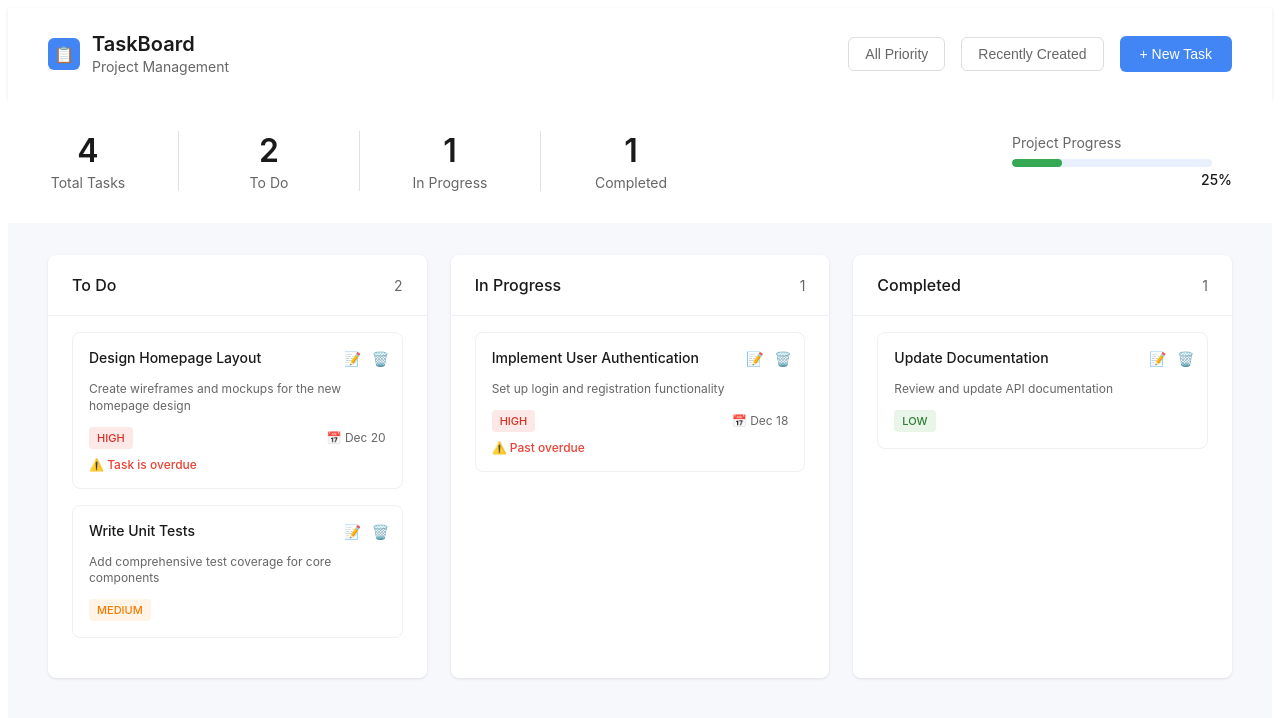
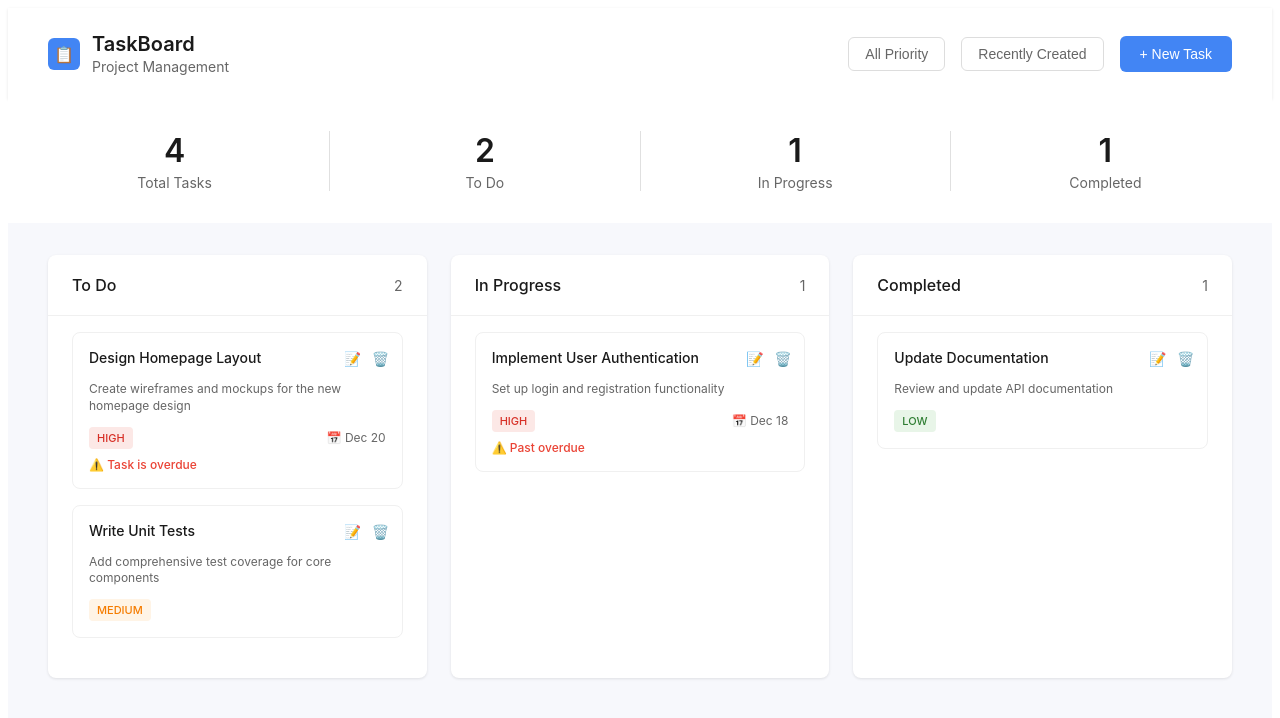
Before and after one commit to Vasudha293/Task-Manager-App, a React (Create React App) app: page / in a window 1280 px wide. Shown: the top 718 px of the page. Built offline with nearby package versions, Linux system fonts and the light colour scheme.

Commit message:
Update statistics layout: remove progress section and add dividers between stats

```diff
--- a/src/BasicApp.js
+++ b/src/BasicApp.js
@@ -59,11 +59,7 @@ function BasicApp() {
     }
   };
 
-  const moveTask = (taskId, newStatus) => {
-    setTasks(tasks.map(task =>
-      task.id === taskId ? { ...task, status: newStatus } : task
-    ));
-  };
+
 
   const deleteTask = (taskId) => {
     setTasks(tasks.filter(task => task.id !== taskId));
@@ -152,17 +148,16 @@ function BasicApp() {
       backgroundColor: 'white',
       padding: '32px 40px',
       display: 'flex',
-      justifyContent: 'space-between',
-      alignItems: 'center'
-    },
-    statsLeft: {
-      display: 'flex',
+      justifyContent: 'center',
       alignItems: 'center',
-      gap: '40px'
+      gap: '20px'
     },
     statItem: {
       textAlign: 'center',
-      minWidth: '80px'
+      flex: '1',
+      display: 'flex',
+      flexDirection: 'column',
+      alignItems: 'center'
     },
     statNumber: {
       fontSize: '32px',
@@ -180,11 +175,12 @@ function BasicApp() {
       width: '1px',
       height: '60px',
       backgroundColor: '#e0e0e0',
-      margin: '0 10px'
+      margin: '0 8px'
     },
     progressSection: {
       textAlign: 'right',
-      minWidth: '220px'
+      minWidth: '220px',
+      flex: '0 0 220px'
     },
     progressLabel: {
       fontSize: '14px',
@@ -430,7 +426,6 @@ function BasicApp() {
 
       {/* Stats Section */}
       <div style={styles.statsSection}>
-        <div style={styles.statsLeft}>
         <div style={styles.statItem}>
           <div style={styles.statNumber}>{stats.total}</div>
           <div style={styles.statLabel}>Total Tasks</div>
@@ -455,15 +450,6 @@ function BasicApp() {
         <div style={styles.statItem}>
           <div style={styles.statNumber}>{stats.completed}</div>
           <div style={styles.statLabel}>Completed</div>
-          </div>
-        </div>
-
-        <div style={styles.progressSection}>
-          <div style={styles.progressLabel}>Project Progress</div>
-          <div style={styles.progressBar}>
-            <div style={{ ...styles.progressFill, width: `${stats.progress}%` }}></div>
-          </div>
-          <div style={styles.progressPercent}>{stats.progress}%</div>
         </div>
       </div>
 
```
Lines whose indentation alone changed are shown as unchanged.
